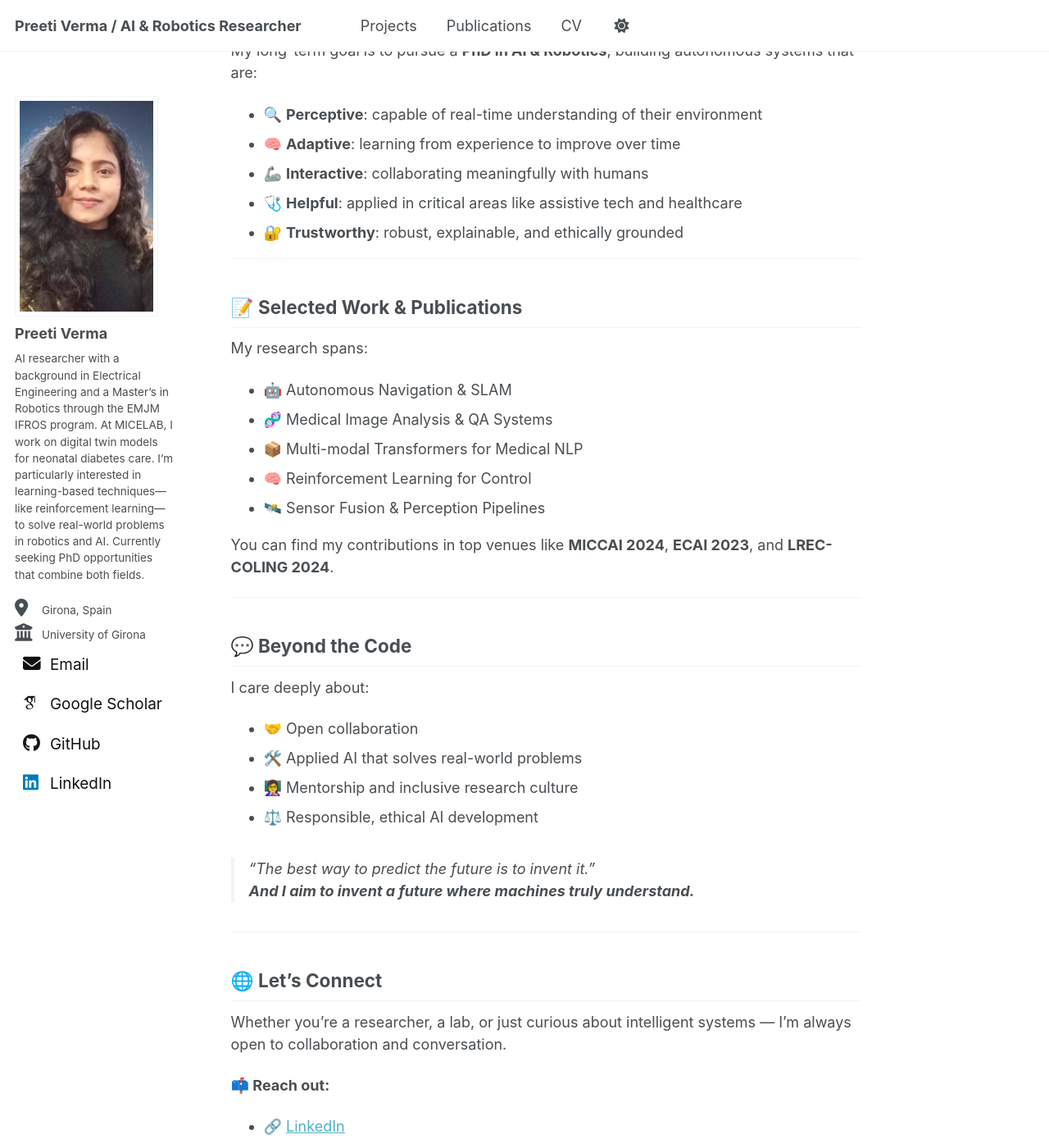
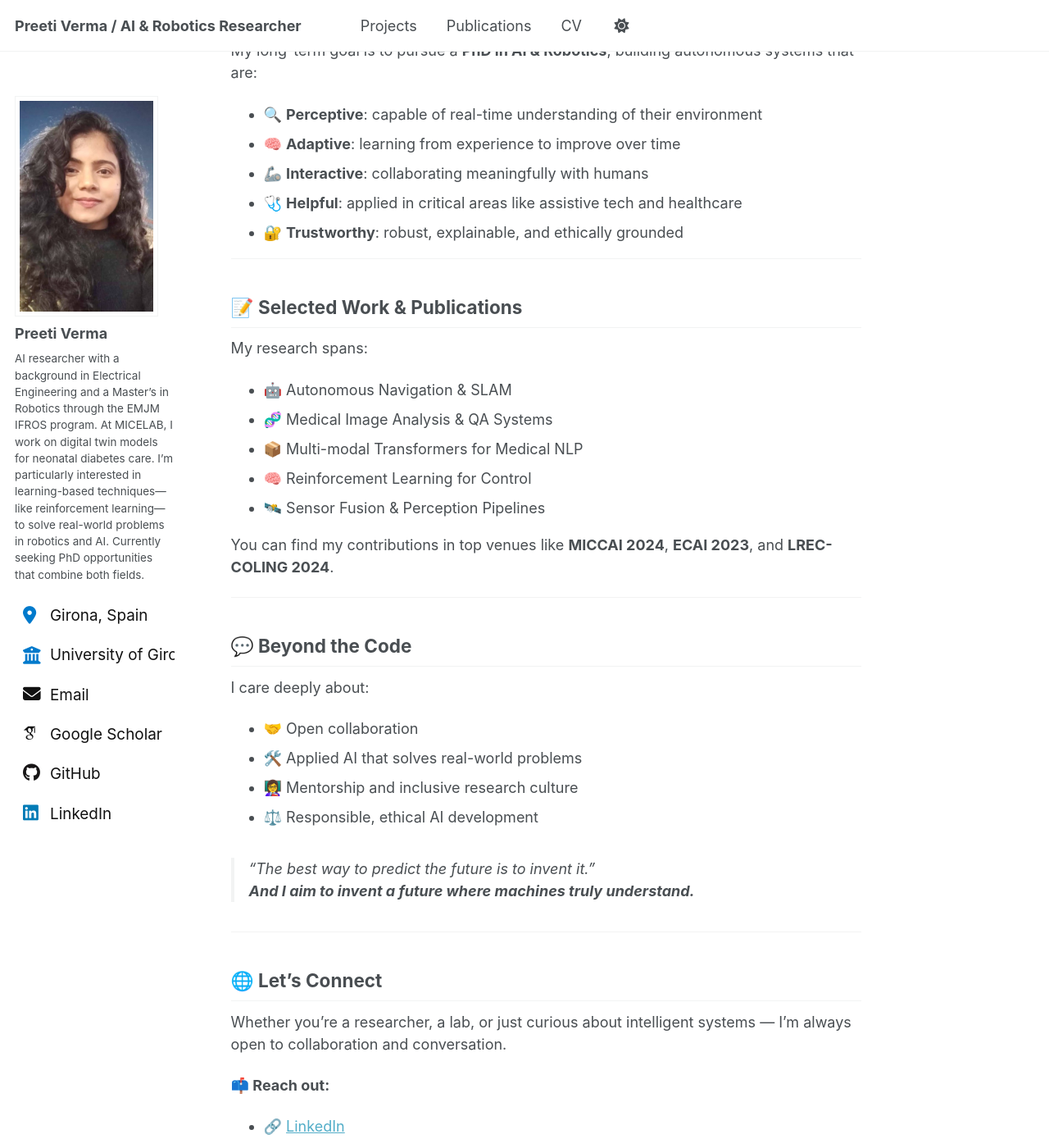
Before and after one commit to preeti-verma8600/preeti-verma8600.github.io, a Jekyll site: the page built from _pages/about.md, in a window 1280 px wide and 1400 px high, scrolled down 452 px. Shown: the whole window at 82% size. Built offline with Jekyll 4.4.1, drawn with Linux system fonts in a browser that asks for light colours; some web fonts are replaced; a script that is not in the unit is left out.

Commit message:
Updated about me 4

```diff
--- a/_sass/layout/_sidebar.scss
+++ b/_sass/layout/_sidebar.scss
@@ -282,4 +282,20 @@
   //     text-decoration: underline;
   //   }
   // }
+
+  .author__desktop {
+  font-size: 1.05rem;
+  color: #111111;
+  margin-bottom: 8px;
+  padding: 6px 10px;
+  display: flex;
+  align-items: center;
 }
+
+.author__desktop i {
+  font-size: 1.2rem;
+  margin-right: 6px;
+  color: #007acc;  // Optional: give icon a color
+}
+
+}
```
